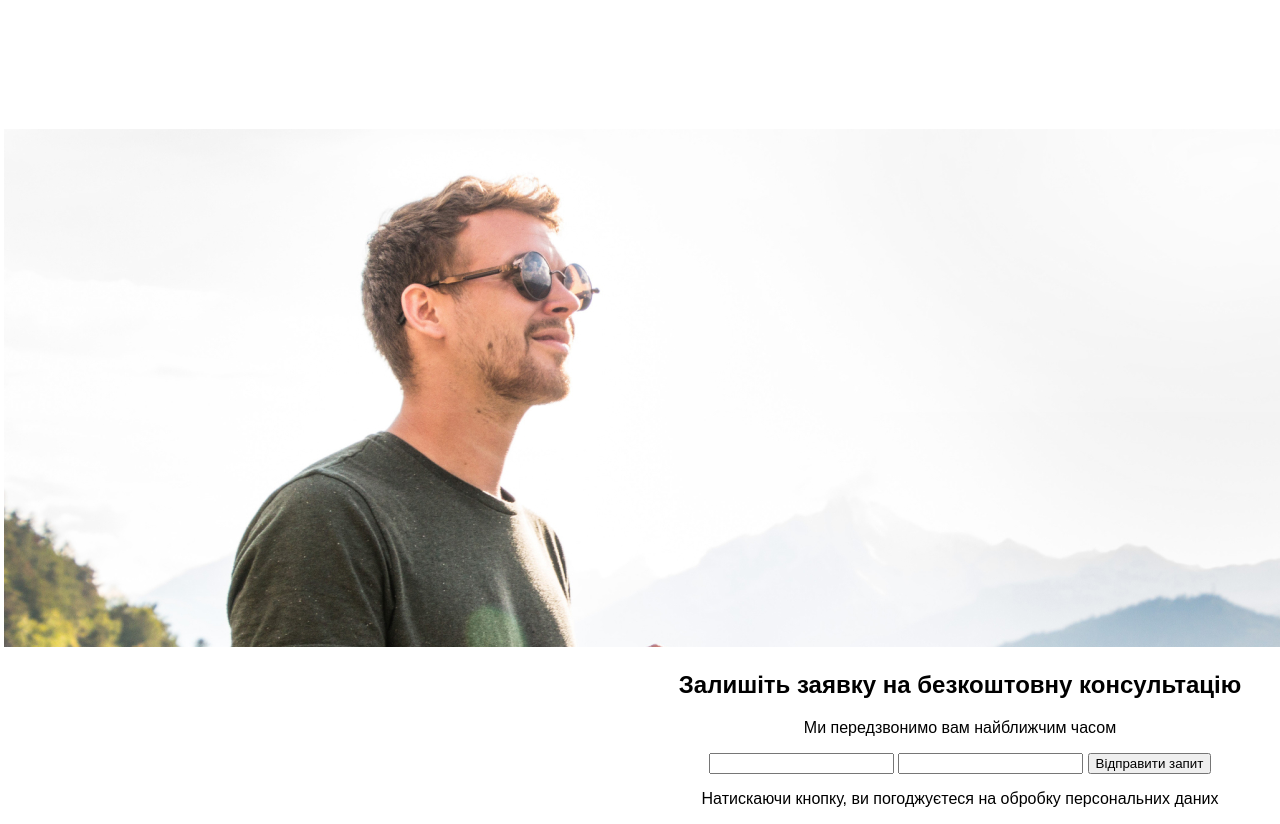
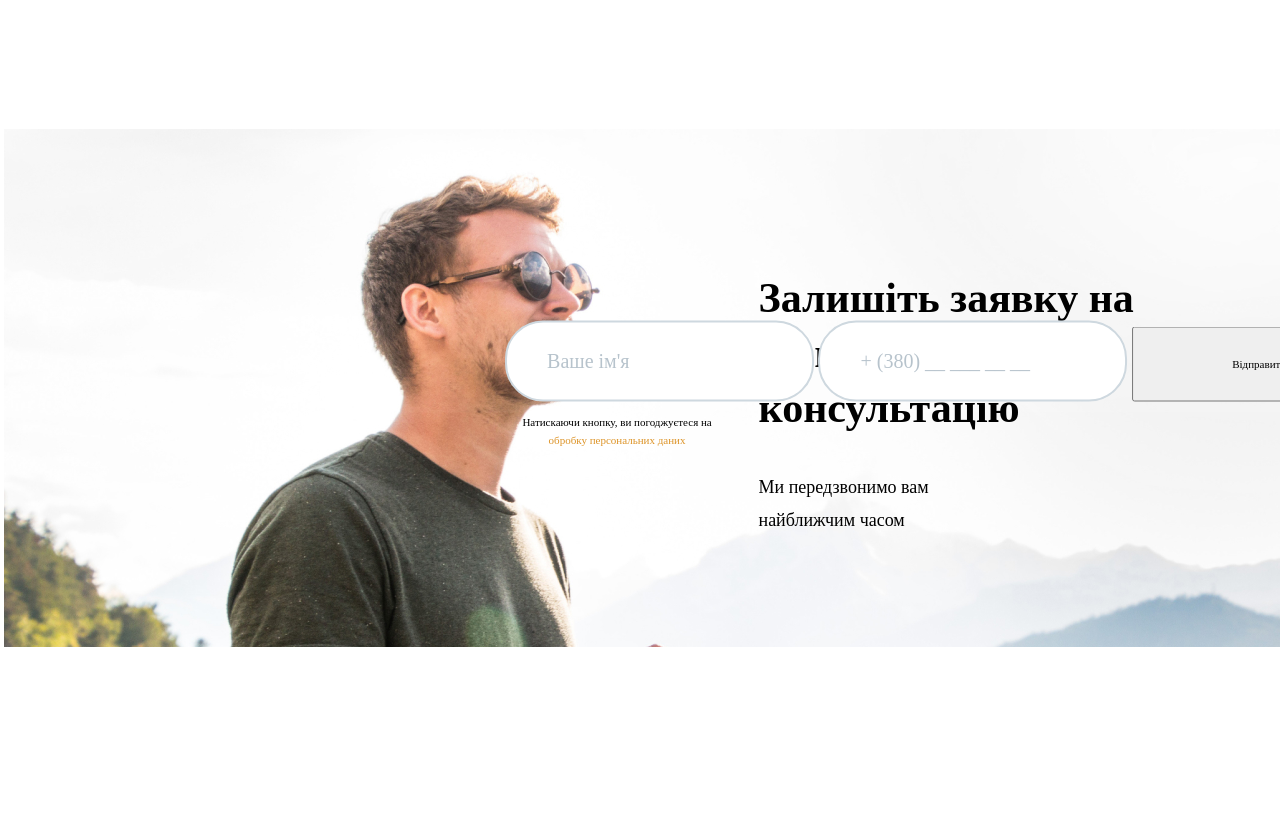
Before and after one commit to 0DarkDante/Trip-and-Mind, a plain HTML site: page index.html in a window 1280 px wide. Shown: the part 1640-2464 px from the top of the page. After the commit the page ends 2441 px from the top, so only its background shows below. Drawn offline with Linux system fonts and the light colour scheme.

Commit message:
70% section2

```diff
--- a/index.html
+++ b/index.html
@@ -88,17 +88,17 @@
       </div>
     </section>
 
-    <section>
+    <section class="main-section2">
       <img src="IMG/main/imgForm 1.png" alt="imgForm">
       <div class="section2-1">
         <h2>Залишіть заявку на безкоштовну консультацію</h2>
         <p>Ми передзвонимо вам найближчим часом</p>
       </div>
       <div class="section2-2">
-        <input type="text">
-        <input type="text">
+        <input type="text" placeholder ="Ваше ім'я">
+        <input type="text" placeholder ="+ (380) __ ___ __ __">
         <button type="button">Відправити запит</button>
-        <p>Натискаючи кнопку, ви погоджуєтеся на обробку персональних даних</p>
+        <p>Натискаючи кнопку, ви погоджуєтеся на <span>обробку персональних даних</span></p>
       </div>
     </section>
 
--- a/style.css
+++ b/style.css
@@ -316,3 +316,105 @@ header {
   bottom: 45px;
   right: 10%;
 }
+
+.main-section2 {
+  position: relative;
+  margin-bottom: 150px;
+}
+
+.section2-1,
+.section2-2 {
+  position: absolute;
+  top: 50%;
+  left: 50%;
+  transform: translate(-50%, -50%);
+  text-align: center;
+  color: white; /* Колір тексту, якщо фото темне */
+}
+
+.section2-1 h2 {
+  font-family: Playfair Display;
+  font-weight: 700;
+  font-size: 42px;
+  line-height: 55px;
+  width: 403px;
+  height: 165px;
+  color: #000000;
+  text-align: left;
+}
+
+.section2-1 p {
+  font-family: Montserrat;
+  font-weight: 400;
+  font-size: 18px;
+  line-height: 33px;
+  width: 202px;
+  height: 56px;
+  color: #000000;
+  text-align: left;
+}
+
+.section2-2 input {
+  width: 283px;
+  height: 75px;
+  border-radius: 38px;
+  border: 2px solid #CED8DF;
+  color: #CED8DF;
+}
+
+.section2-2 input:focus {
+  border: 2px solid #DD9428;
+  font-family: Montserrat;
+  font-weight: 500;
+  font-size: 20px;
+  text-align: center;
+  color: #DD9428;
+  outline: none;
+}
+
+.section2-2 input::placeholder {
+  font-family: Montserrat;
+  font-weight: 500;
+  font-size: 20px;
+  padding-left: 20px;
+  color: #B7C3CC;
+}
+
+input:focus::placeholder {
+  opacity: 0;
+}
+
+.section2-2 input:not(:focus) {
+  font-family: Montserrat;
+  font-weight: 500;
+  font-size: 20px;
+  padding-left: 20px;
+  color: #DD9428;
+}
+
+.section2-2 button {
+  font-family: Montserrat;
+  font-weight: 400;
+  font-size: 11px;
+  line-height: 18px;
+  width: 283px;
+  height: 75px;
+
+  color: #000000;
+
+}
+
+.section2-2 p {
+  font-family: Montserrat;
+  font-weight: 400;
+  font-size: 11px;
+  line-height: 18px;
+  width: 224px;
+  height: 36px;
+  color: #000000;
+  text-align: center;
+}
+
+.section2-2 span {
+  color: #DD9428;
+}
```
